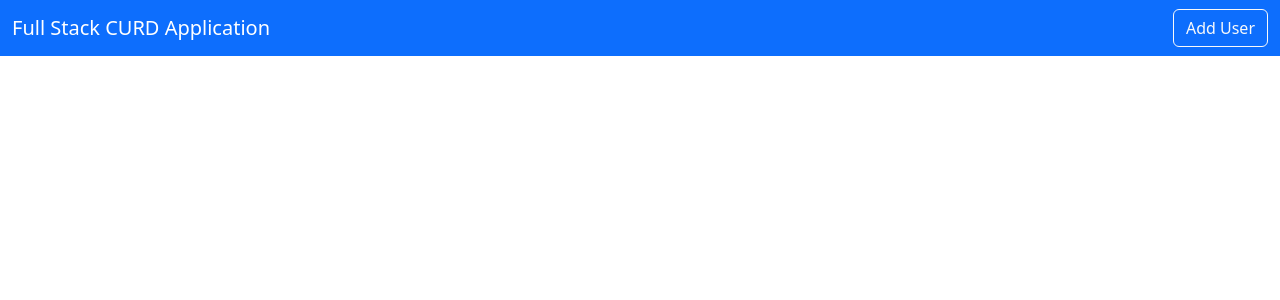
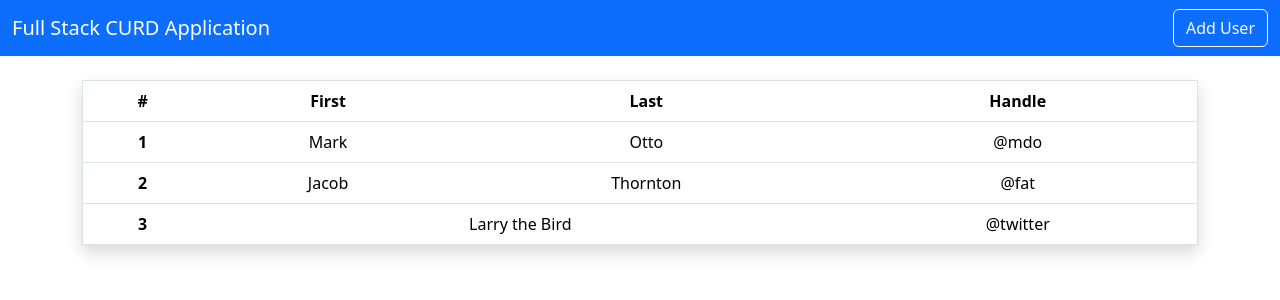
Before and after one commit to Imran-Khan-YRT/fullstack-frontend, a React (Create React App) app: page / in a window 1280 px wide. Shown: the top 300 px of the page. Built offline with nearby package versions, Linux system fonts and the light colour scheme.

Commit message:
add Home and table bootstrap

```diff
--- a/src/App.js
+++ b/src/App.js
@@ -2,11 +2,13 @@
 
 import "../node_modules/bootstrap/dist/css/bootstrap.min.css";
 import Navbar from './layout/Navbar';
+import Home from './pages/Home';
 
 function App() {
   return (
     <div className="App">
       <Navbar />
+      <Home />
     </div>
   );
 }
--- a/src/pages/Home.js
+++ b/src/pages/Home.js
@@ -0,0 +1,41 @@
+import React from 'react'
+
+const Home = () => {
+    return (
+        <div className='container'>
+            <div className='py-4'>
+                <table className="table border shadow">
+                    <thead>
+                        <tr>
+                            <th scope="col">#</th>
+                            <th scope="col">First</th>
+                            <th scope="col">Last</th>
+                            <th scope="col">Handle</th>
+                        </tr>
+                    </thead>
+                    <tbody>
+                        <tr>
+                            <th scope="row">1</th>
+                            <td>Mark</td>
+                            <td>Otto</td>
+                            <td>@mdo</td>
+                        </tr>
+                        <tr>
+                            <th scope="row">2</th>
+                            <td>Jacob</td>
+                            <td>Thornton</td>
+                            <td>@fat</td>
+                        </tr>
+                        <tr>
+                            <th scope="row">3</th>
+                            <td colspan="2">Larry the Bird</td>
+                            <td>@twitter</td>
+                        </tr>
+                    </tbody>
+                </table>
+            </div>
+        </div>
+    )
+}
+
+export default Home
```
